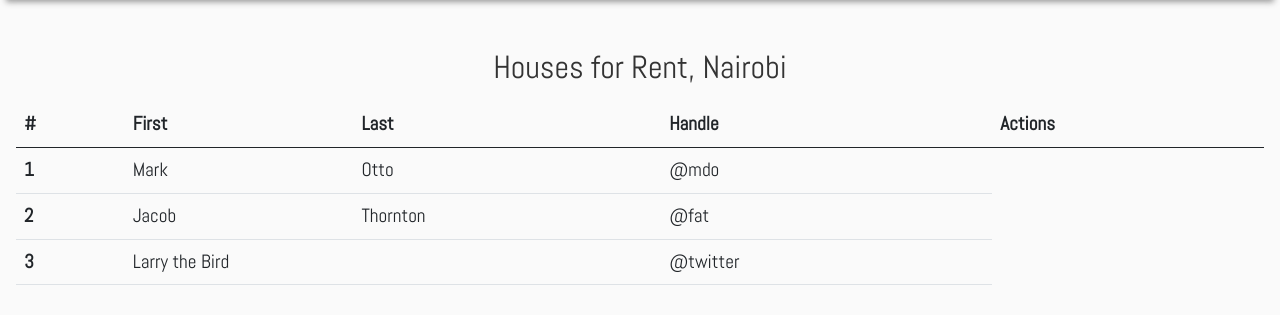
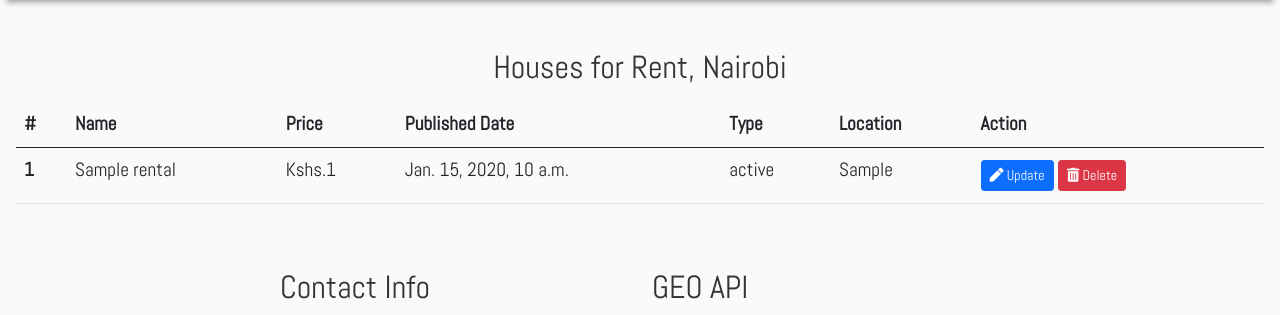
Before and after one commit to OkothPius/Rentals, a Django app: page / in a window 1280 px wide. Shown: the part 77-392 px from the top of the page. Run offline with Django 3.2, Linux system fonts and the light colour scheme; tables that the repository leaves empty hold one stand-in row (values such as "Sample post").

Commit message:
feat: update

```diff
--- a/backend/apps/core/templates/core/index.html
+++ b/backend/apps/core/templates/core/index.html
@@ -2,39 +2,36 @@
 
 {% block content %}
 <h2 class="text-center">Houses for Rent, Nairobi</h2>
-<!-- <button class="rounded-pill outline" type="button" name="button">Market Stats</button>
-<button class="rounded-pill outline" type="button" name="button">Neighbourhoods</button> -->
 
 <section class="showcase bg-blue mt-3">
   <table class="table table-hover">
   <thead>
     <tr>
       <th scope="col">#</th>
-      <th scope="col">First</th>
-      <th scope="col">Last</th>
-      <th scope="col">Handle</th>
-      <th scope="col">Actions</th>
+      <th scope="col">Name</th>
+      <th scope="col">Price</th>
+      <th scope="col">Published Date</th>
+      <th scope="col">Type</th>
+      <th scope="col">Location</th>
+      <th scope="col">Action</th>
     </tr>
   </thead>
-  <tbody>
-    <tr>
-      <th scope="row">1</th>
-      <td>Mark</td>
-      <td>Otto</td>
-      <td>@mdo</td>
-    </tr>
-    <tr>
-      <th scope="row">2</th>
-      <td>Jacob</td>
-      <td>Thornton</td>
-      <td>@fat</td>
-    </tr>
-    <tr>
-      <th scope="row">3</th>
-      <td colspan="2">Larry the Bird</td>
-      <td>@twitter</td>
-    </tr>
-  </tbody>
+  {% for house in object_list %}
+    <tbody>
+      <tr>
+        <th scope="row">{{page_obj.start_index|add:forloop.counter0}}</th>
+        <td>{{house.name}}</td>
+        <td>Kshs.{{house.rent}}</td>
+        <td>{{house.pub_date}}</td>
+        <td>{{house.type}}</td>
+        <td>{{house.location}}</td>
+        <td>
+          <a class="btn btn-primary btn-sm mt-1 mb-1"href="#"><i class="fas fa-pen"></i> Update</a>
+          <a class="btn btn-danger btn-sm mt-1 mb-1"href="#"><i class="fas fa-trash-alt"></i> Delete</a>
+        </td>
+      </tr>
+    </tbody>
+  {% endfor %}
 </table>
 </section>
 
```
